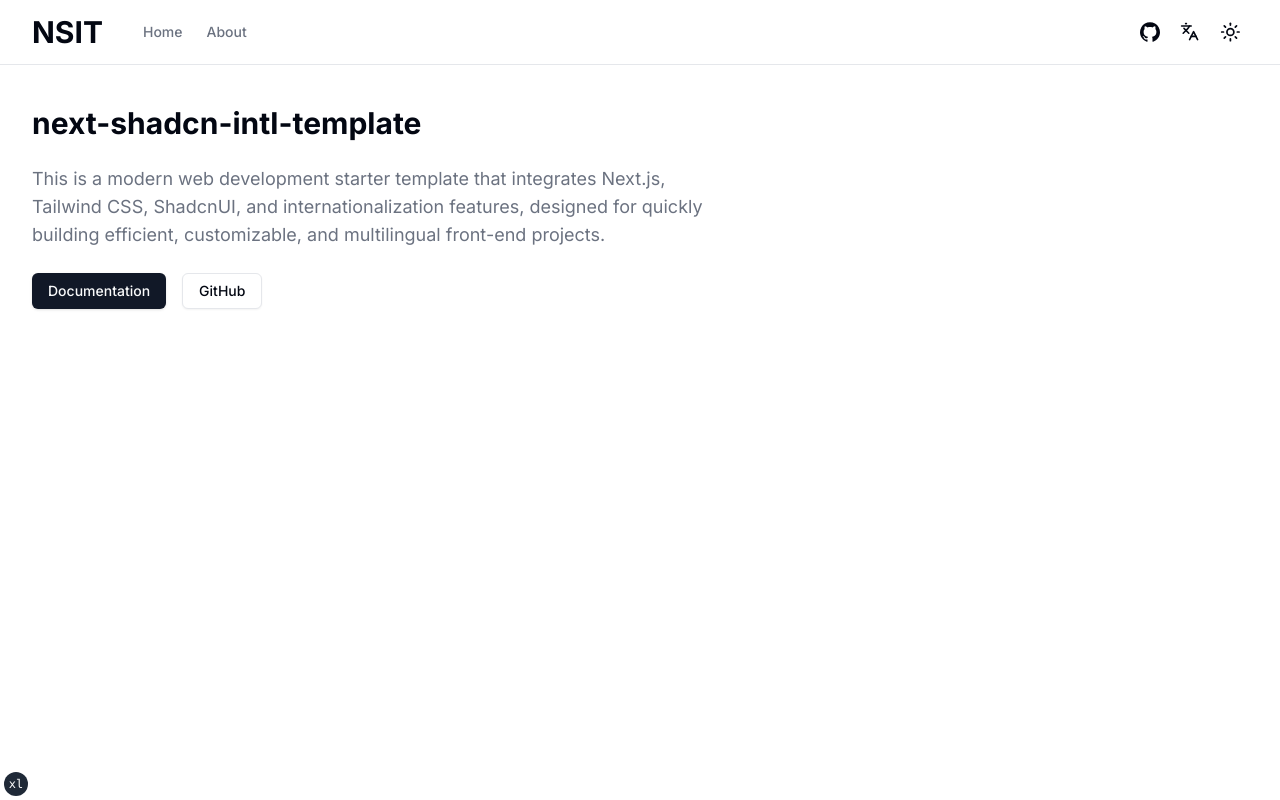
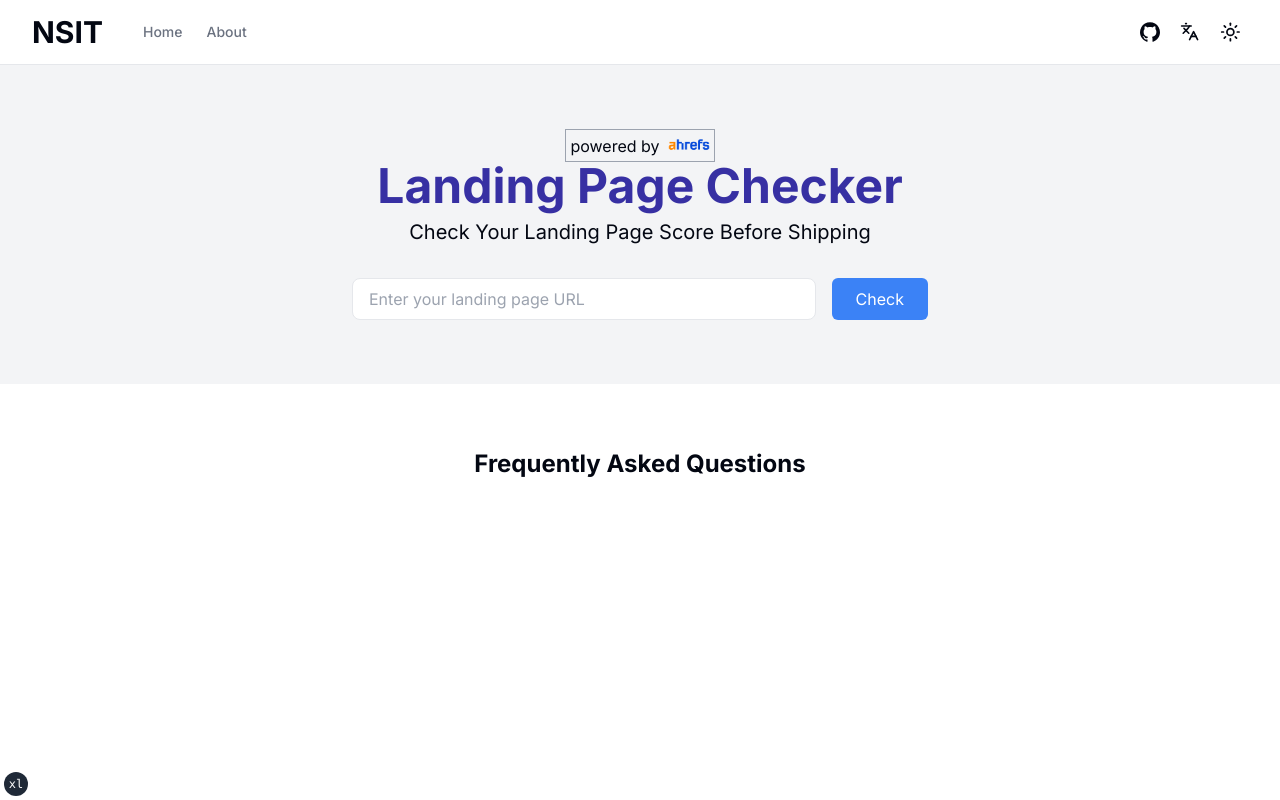
Before and after one commit to StoneKnocker/landing-page-checker, a Next.js app: page /en in a window 1280 px wide. Built offline with nearby package versions, Linux system fonts and the light colour scheme.

Commit message:
hero section

```diff
--- a/src/app/[locale]/page.tsx
+++ b/src/app/[locale]/page.tsx
@@ -1,7 +1,5 @@
 import Link from 'next/link'
-
-import { getSiteConfig } from '@/config/site-i18n'
-import { buttonVariants } from '@/components/ui/button'
+import Image from 'next/image'
 import { useTranslations } from 'next-intl'
 import { unstable_setRequestLocale } from 'next-intl/server'
 
@@ -13,35 +11,42 @@
   unstable_setRequestLocale(locale)
 
   const t = useTranslations('Index')
-  const siteConfig = getSiteConfig(locale)
   return (
-    <section className="container grid items-center gap-6 pb-8 pt-6 md:py-10">
-      <h1 className="max-w-[66vw] truncate text-lg font-bold normal-case sm:max-w-full sm:text-3xl">
-        next-shadcn-intl-template
-      </h1>
-      <div className="flex max-w-[980px] flex-col items-start gap-2">
-        <p className="max-w-[700px] text-lg text-muted-foreground">
-          {t('title')}
-        </p>
-      </div>
-      <div className="flex gap-4">
-        <Link
-          href={siteConfig.links.docs}
-          target="_blank"
-          rel="noreferrer"
-          className={buttonVariants()}
-        >
-          Documentation
-        </Link>
-        <Link
-          target="_blank"
-          rel="noreferrer"
-          href={siteConfig.links.github}
-          className={buttonVariants({ variant: 'outline' })}
-        >
-          GitHub
-        </Link>
-      </div>
-    </section>
+    <>
+      <section id="hero" className='p-16 bg-gray-100'>
+        <div className='text-center'>
+          <a href="https://ahrefs.com/blog/on-page-seo/" target="_blank" rel="noopener noreferrer">
+          <span className="inline-flex shrink-0 items-center justify-center gap-1 border border-gray-400 transition pl-1">
+            powered by
+            <Image src="/ahrefs.png" width={50} height={50} alt="ahrefs" />
+          </span>
+          </a>
+        </div>
+        <h1 className="text-center">
+          <span className="text-5xl font-bold text-indigo-800 mb-2 block">Landing Page Checker</span>
+          <span className="text-xl">Check Your Landing Page Score Before Shipping</span>
+        </h1>
+        <div className="max-w-xl mx-auto mt-8">
+          <div className="flex flex-col sm:flex-row gap-4">
+            <input
+              type="text"
+              placeholder="Enter your landing page URL"
+              className="w-full px-4 py-2 text-gray-700 bg-white border rounded-lg focus:border-blue-500 focus:outline-none focus:ring"
+            />
+            <button
+              className="px-6 py-2 bg-blue-500 text-white rounded-md hover:bg-blue-600 focus:outline-none focus:ring-2 focus:ring-blue-500 focus:ring-opacity-50"
+            >
+              Check
+            </button>
+          </div>
+        </div>
+      </section>
+      <section id="display">
+
+      </section>
+      <section id="faq" className='text-center mt-16'>
+        <h2 className='text-2xl font-bold'>Frequently Asked Questions</h2>
+      </section>
+    </>
   )
 }
--- a/src/i18n.ts
+++ b/src/i18n.ts
@@ -12,7 +12,7 @@
 export type Locale = (typeof locales)[number]
 export const defaultLocale = 'en'
 // Use the default: `always`，设置为 as-needed可不显示默认路由
-export const localePrefix = 'always';
+export const localePrefix = 'as-needed';
 
 export default getRequestConfig(async ({ locale }) => {
   // Validate that the incoming `locale` parameter is valid
--- a/src/lib/functions.ts
+++ b/src/lib/functions.ts
@@ -326,7 +326,8 @@
   // rate 20%
   const cwvScore = await calculateCWVScore(url)
 
-  return (
+  // return an integer number
+  const score = (
     attractiveHeadingScore * 0.2 +
     keywordScore * 0.2 +
     descriptionScore * 0.2 +
@@ -334,4 +335,5 @@
     imageOptimizationScore * 0.1 +
     cwvScore * 0.1
   )
+  return Math.round(score);
 }
```
Also changed, not shown: public/ahrefs.png (added), 1 other file (tests, documents, lock files or other folders).
